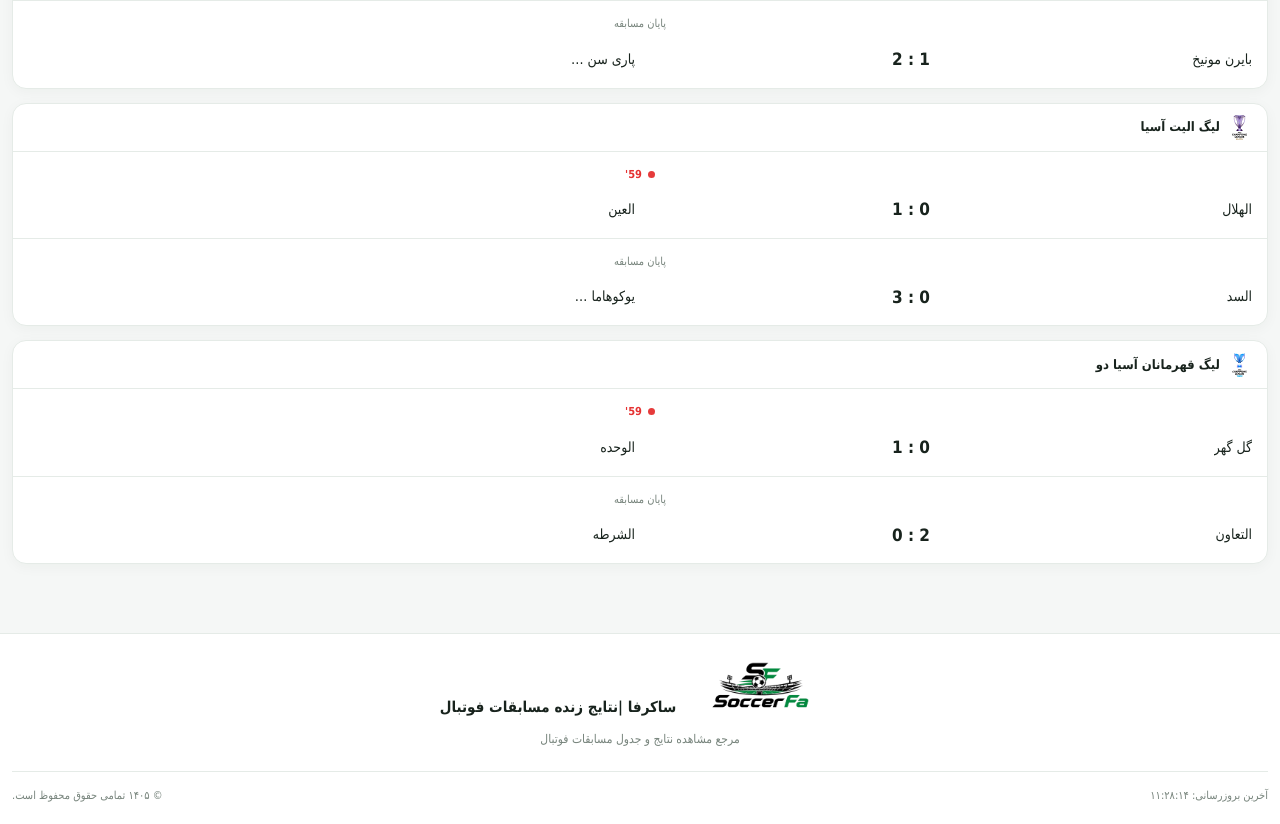
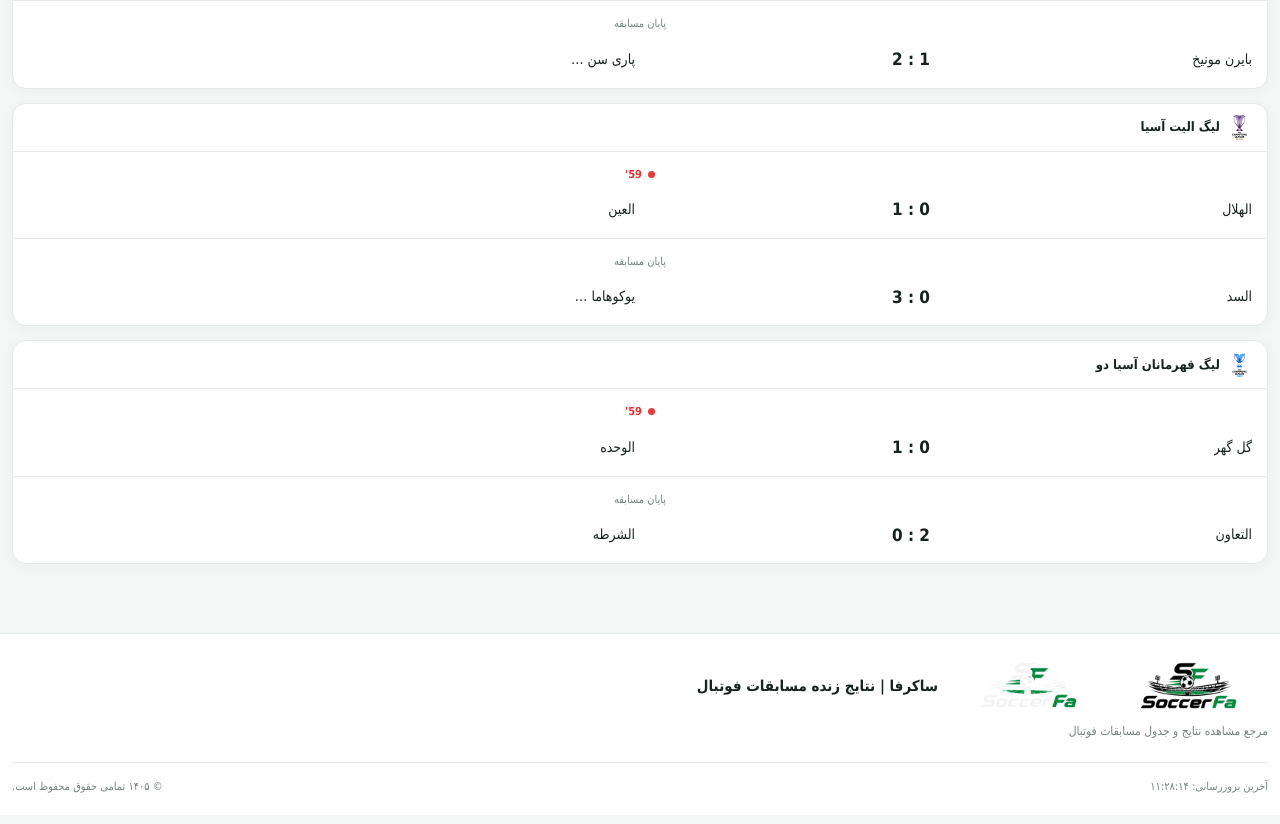
Before and after one commit to vahabmohammadi-dev/soccerfa, a website: page index.html in a window 1280 px wide. Shown: the part 3056-3880 px from the top of the page. Drawn offline with nearby package versions, Linux system fonts and the light colour scheme.

Commit message:
Fix footer logo alignment

```diff
--- a/assets/css/style.css
+++ b/assets/css/style.css
@@ -444,7 +444,6 @@ body {
   font-weight: 600;
   margin-top: 2px;
 }
-
 /* فوتر */
 .site-footer {
   background: var(--card);
@@ -458,11 +457,28 @@ body {
 }
 
 .footer-brand {
-  text-align: center;
+  display: block;
+}
+
+.footer-brand-header {
+  display: flex;
+  align-items: center;
+  gap: 10px;
+}
+
+.footer-brand .site-logo {
+  display: flex;
+  align-items: center;
+}
+
+.footer-brand .site-logo img {
+  display: block;
 }
 
 .footer-brand strong {
   font-size: 15px;
+  line-height: 1.5;
+  margin: 0;
 }
 
 .footer-brand p {
--- a/index.html
+++ b/index.html
@@ -108,16 +108,17 @@
 
   <footer class="site-footer">
     <div class="container-xxl footer-inner">
-
 <div class="footer-brand">
+  <div class="footer-brand-header">
     <a href="/" class="site-logo">
       <img src="assets/img/logo-light.png" class="logo-light" alt="SoccerFa">
       <img src="assets/img/logo-dark.png" class="logo-dark" alt="" aria-hidden="true">
     </a>
-        <strong>ساکرفا |نتایج زنده مسابقات فوتبال</strong>
+    <strong>ساکرفا | نتایج زنده مسابقات فوتبال</strong>
+  </div>
+
   <p>مرجع مشاهده نتایج و جدول مسابقات فوتبال</p>
 </div>
-
       <div class="footer-bottom">
         <span id="updated"></span>
         <span>© ۱۴۰۵ تمامی حقوق محفوظ است.</span>
```
Lines whose indentation alone changed are shown as unchanged.
